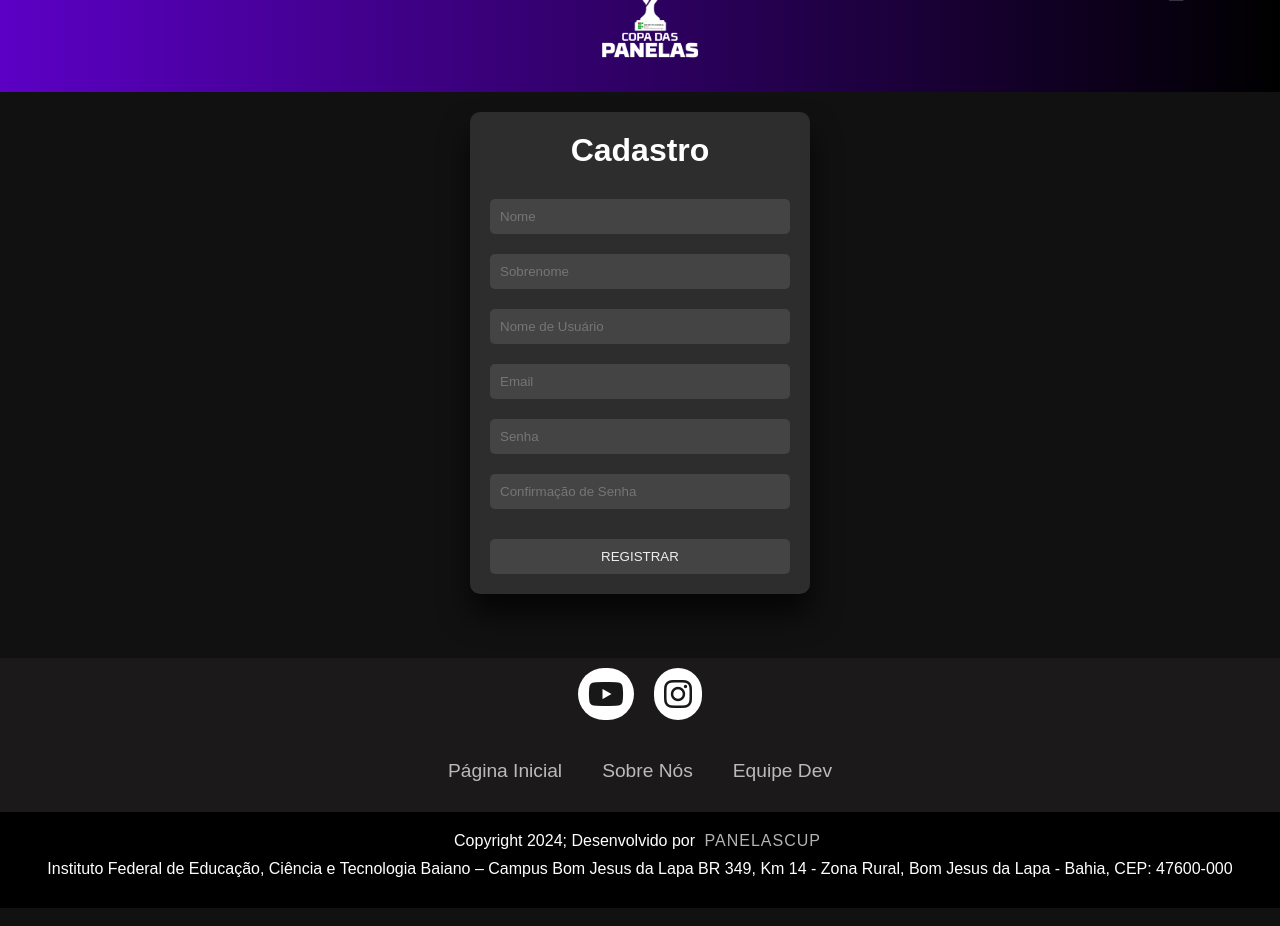
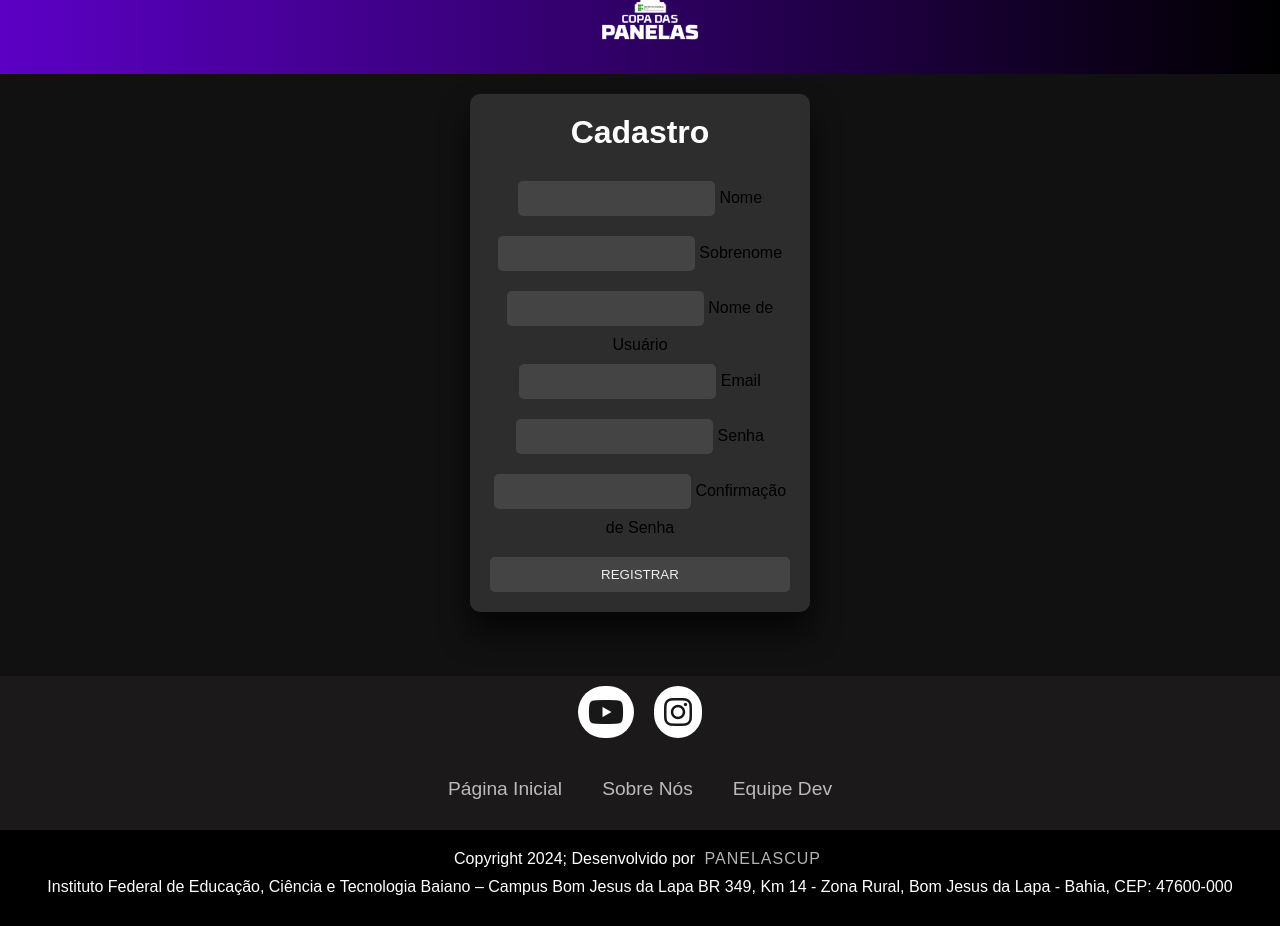
Before and after one commit to Adrian25-png/copadaspanelas2, a PHP site: page /copadaspanelas/cadastro.php in a window 1280 px wide. Run offline with PHP 8.4, Linux system fonts and the light colour scheme.

Commit message:
Update cadastro.php

```diff
--- a/app/pages/cadastro.php
+++ b/app/pages/cadastro.php
@@ -15,18 +15,36 @@
     <div class="container">
         <h1>Cadastro</h1>
         <form class="register-form" method="POST" action="">
-            <input type="text" placeholder="Nome" required>
-            <input type="text" placeholder="Sobrenome" required>
-            <input type="text" placeholder="Nome de Usuário" required>
-            <input type="email" placeholder="Email" required>
-            <input type="password" placeholder="Senha" required>
-            <input type="password" placeholder="Confirmação de Senha" required>
-
+            <div class="input-field">
+              <input type="text" name="nome" required spellcheck="false">
+              <label>Nome</label>
+            </div>
+            <div class="input-field">
+              <input type="text" name="sobrenome" required spellcheck="false">
+              <label>Sobrenome</label>
+            </div>
+            <div class="input-field">
+              <input type="text" name="usuario" required spellcheck="false">
+              <label>Nome de Usuário</label>
+            </div>
+            <div class="input-field">
+              <input type="email" name="email" required spellcheck="false">
+              <label>Email</label>
+            </div>
+            <div class="input-field">
+              <input type="password" name="senha" required>
+              <label>Senha</label>
+            </div>
+            <div class="input-field">
+              <input type="password" name="confirmar_senha" required>
+              <label>Confirmação de Senha</label>
+            </div>
             <button type="submit">REGISTRAR</button>
-        </form>
+          </form>
     </div>
 
     <?php include 'footer.php'; ?>
+
 </body>
 
 </html>
```
